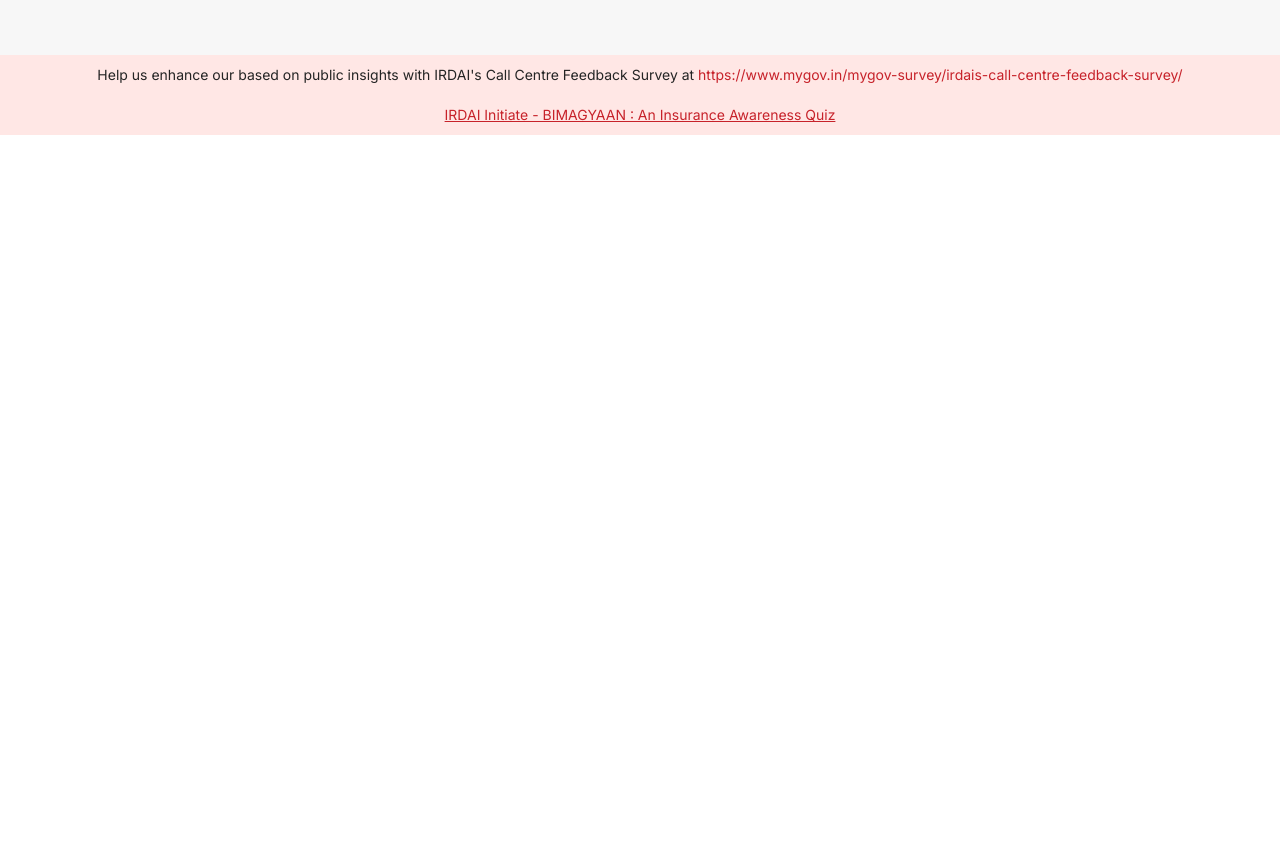
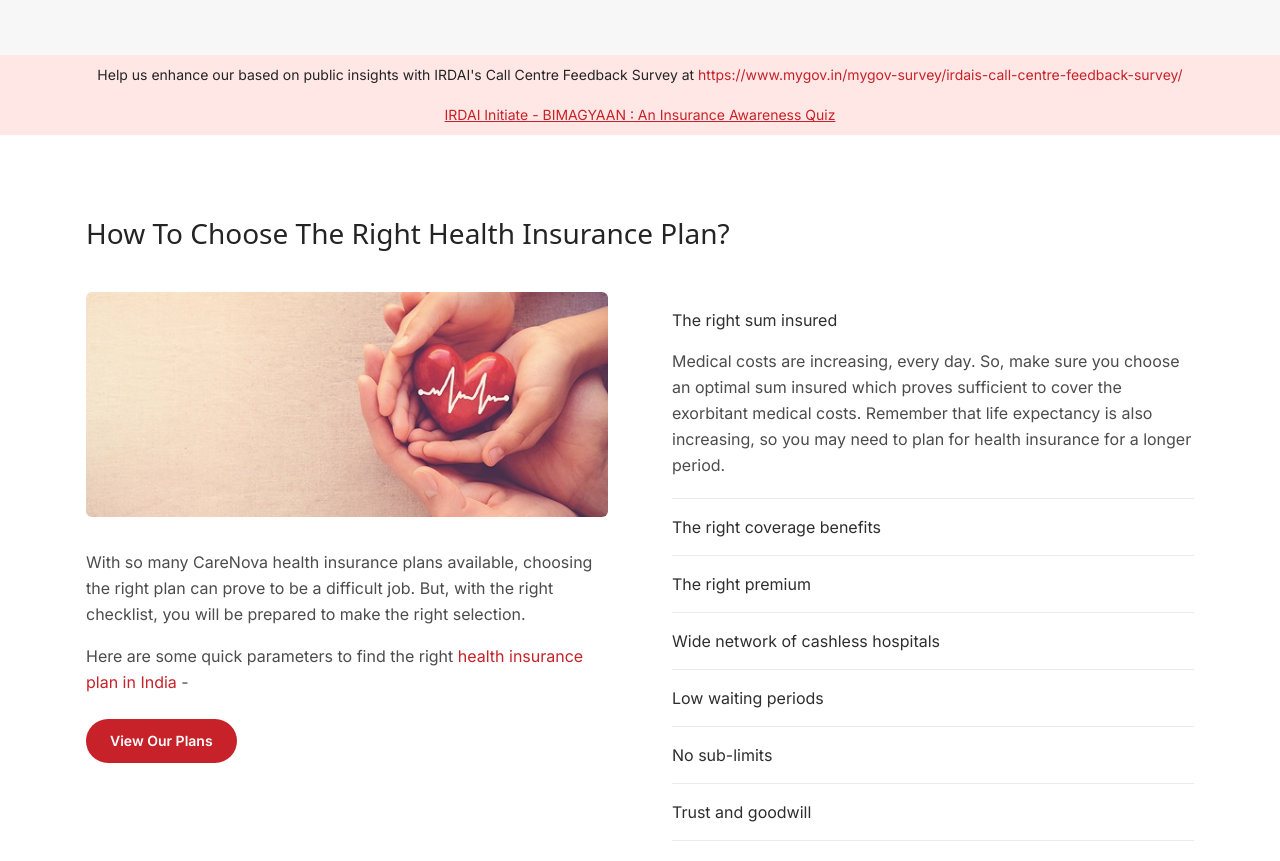
Before and after one commit to Dhamodharan-sw-dev/HLS, a React (Vite) app: page / in a window 1280 px wide. Shown: the part 6260-7121 px from the top of the page. Before the commit the page ends 6395 px from the top, so only its background shows below. Built offline with nearby package versions, Linux system fonts and the light colour scheme; a web font is replaced by a local one.

Commit message:
Add ChooseHealthInsurance section: interactive accordion checklist with real heart-in-hands photo

```diff
--- a/src/App.tsx
+++ b/src/App.tsx
@@ -7,6 +7,7 @@
 import WhatIsAndNeedInsurance from './sections/WhatIsAndNeedInsurance'
 import Benefits from './sections/Benefits'
 import AnnouncementBar from './sections/AnnouncementBar'
+import ChooseHealthInsurance from './sections/ChooseHealthInsurance'
 
 function App() {
   return (
@@ -21,6 +22,7 @@
         <WhatIsAndNeedInsurance />
         <Benefits />
         <AnnouncementBar />
+        <ChooseHealthInsurance />
       </main>
     </>
   )
--- /dev/null
+++ b/src/sections/ChooseHealthInsurance.tsx
@@ -0,0 +1,82 @@
+import { useState } from 'react'
+import { Container } from '../components/Container'
+
+const items = [
+  {
+    title: 'The right sum insured',
+    body: 'Medical costs are increasing, every day. So, make sure you choose an optimal sum insured which proves sufficient to cover the exorbitant medical costs. Remember that life expectancy is also increasing, so you may need to plan for health insurance for a longer period.',
+  },
+  { title: 'The right coverage benefits' },
+  { title: 'The right premium' },
+  { title: 'Wide network of cashless hospitals' },
+  { title: 'Low waiting periods' },
+  { title: 'No sub-limits' },
+  { title: 'Trust and goodwill' },
+]
+
+export default function ChooseHealthInsurance() {
+  const [openIndex, setOpenIndex] = useState(0)
+
+  return (
+    <section className="bg-white py-16 sm:py-20">
+      <Container>
+        <h2 className="font-heading text-2xl text-ink-800 sm:text-[28px]">
+          How To Choose The Right Health Insurance Plan?
+        </h2>
+
+        <div className="mt-10 grid gap-10 lg:grid-cols-2 lg:gap-16">
+          <div>
+            <img
+              src="assets/choose-health-insurance/heart-hands.jpg"
+              alt="Two pairs of hands cradling a red heart with a heartbeat line"
+              className="aspect-[553/238] w-full rounded-md object-cover"
+            />
+
+            <p className="mt-8 text-sm leading-relaxed text-ink-500 sm:text-base">
+              With so many CareNova health insurance plans available,
+              choosing the right plan can prove to be a difficult job. But,
+              with the right checklist, you will be prepared to make the
+              right selection.
+            </p>
+            <p className="mt-4 text-sm leading-relaxed text-ink-500 sm:text-base">
+              Here are some quick parameters to find the right{' '}
+              <a href="#insurance-plans" className="text-brand-red">
+                health insurance plan in India
+              </a>{' '}
+              -
+            </p>
+
+            <a
+              href="#insurance-plans"
+              className="mt-6 inline-flex items-center rounded-full bg-brand-red px-6 py-3 text-sm font-semibold text-white hover:bg-brand-red-dark"
+            >
+              View Our Plans
+            </a>
+          </div>
+
+          <div>
+            {items.map((item, i) => {
+              const open = openIndex === i
+              return (
+                <div key={item.title} className="border-b border-ink-50">
+                  <button
+                    type="button"
+                    onClick={() => setOpenIndex(open ? -1 : i)}
+                    className="w-full py-4 text-left text-sm text-ink-700 sm:text-base"
+                  >
+                    {item.title}
+                  </button>
+                  {open && item.body && (
+                    <p className="pb-5 text-sm leading-relaxed text-ink-500 sm:text-base">
+                      {item.body}
+                    </p>
+                  )}
+                </div>
+              )
+            })}
+          </div>
+        </div>
+      </Container>
+    </section>
+  )
+}
```
Also changed, not shown: public/assets/choose-health-insurance/heart-hands.jpg (added).
